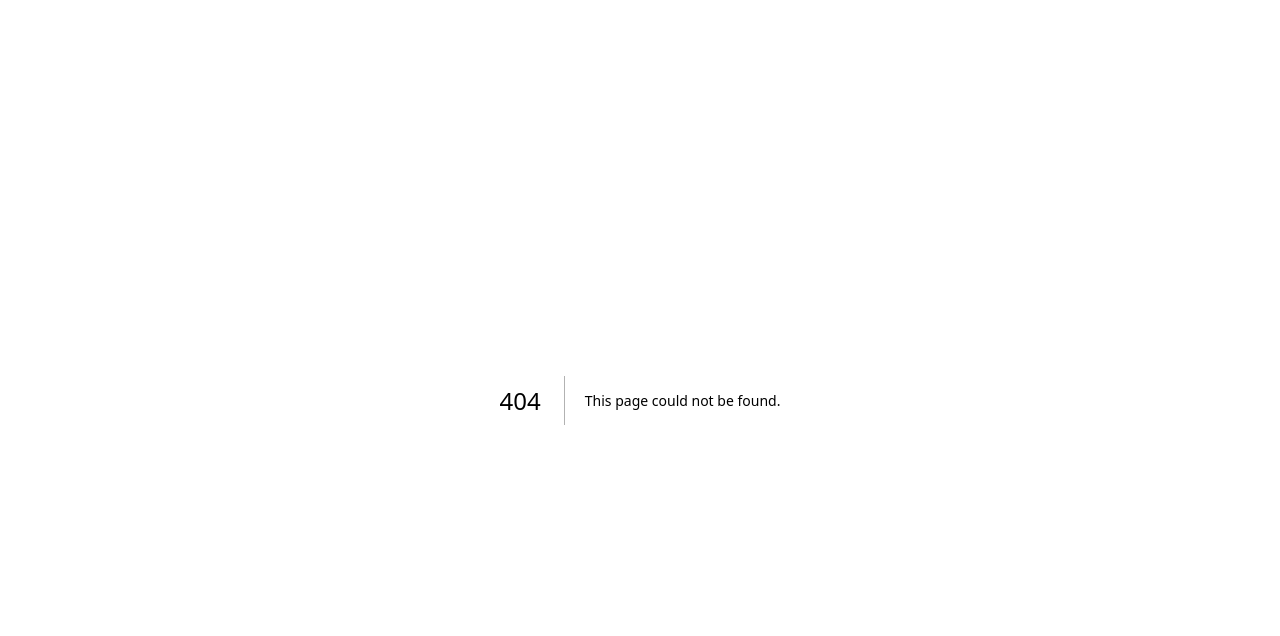
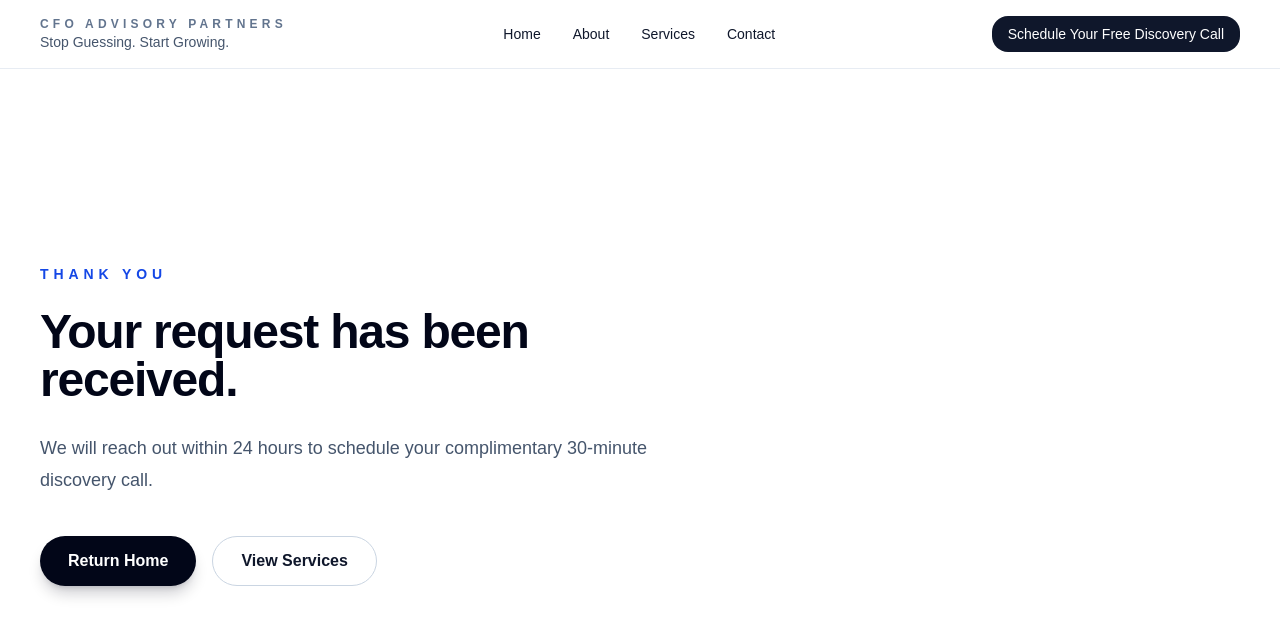
Before and after one commit to cfoadvisorypartners/cfo-advisory-partners-site, a Next.js app: page /thank-you in a window 1280 px wide. Before the commit this address had no page. Shown: the top 636 px of the page. Built offline with nearby package versions, Linux system fonts and the light colour scheme.

Commit message:
Redirect lead form to thank-you page

```diff
--- /dev/null
+++ b/src/app/thank-you/page.tsx
@@ -0,0 +1,43 @@
+import Link from "next/link";
+import { SiteHeader } from "@/components/site-header";
+
+export default function ThankYouPage() {
+  return (
+    <div className="min-h-screen bg-white text-slate-900">
+      <SiteHeader />
+
+      <main className="mx-auto flex min-h-[calc(100vh-88px)] max-w-7xl items-center px-6 py-20 lg:px-10">
+        <section className="max-w-2xl">
+          <p className="text-sm font-semibold uppercase tracking-[0.35em] text-blue-700">
+            Thank you
+          </p>
+
+          <h1 className="mt-6 text-4xl font-semibold tracking-tight text-slate-950 sm:text-5xl">
+            Your request has been received.
+          </h1>
+
+          <p className="mt-7 text-lg leading-8 text-slate-600">
+            We will reach out within 24 hours to schedule your complimentary
+            30-minute discovery call.
+          </p>
+
+          <div className="mt-10 flex flex-wrap gap-4">
+            <Link
+              href="/"
+              className="inline-flex items-center justify-center rounded-full bg-slate-950 px-7 py-3 text-base font-semibold !text-white shadow-lg shadow-slate-950/20 transition hover:bg-blue-700"
+            >
+              Return Home
+            </Link>
+
+            <Link
+              href="/services"
+              className="inline-flex items-center justify-center rounded-full border border-slate-300 px-7 py-3 text-base font-semibold text-slate-800 transition hover:border-blue-700 hover:text-blue-700"
+            >
+              View Services
+            </Link>
+          </div>
+        </section>
+      </main>
+    </div>
+  );
+}
--- a/src/components/lead-form.tsx
+++ b/src/components/lead-form.tsx
@@ -1,11 +1,13 @@
 "use client";
 
 import { type FormEvent, useState } from "react";
+import { useRouter } from "next/navigation";
 import { revenueRanges } from "@/lib/site-content";
 
-type SubmitStatus = "idle" | "submitting" | "success" | "error";
+type SubmitStatus = "idle" | "submitting" | "error";
 
 export function LeadForm() {
+  const router = useRouter();
   const [status, setStatus] = useState<SubmitStatus>("idle");
   const [errorMessage, setErrorMessage] = useState("");
 
@@ -33,7 +35,7 @@ export function LeadForm() {
       fbq?.("track", "Lead");
 
       form.reset();
-      setStatus("success");
+      router.push("/thank-you");
     } catch {
       setErrorMessage(
         "Something went wrong. Please try again, or email info@cfoadvisorypartners.net."
@@ -46,16 +48,6 @@ export function LeadForm() {
 
   return (
     <div className="rounded-xl bg-white p-6 text-slate-900">
-      {status === "success" ? (
-        <div className="rounded-lg border border-emerald-200 bg-emerald-50 p-4 text-sm leading-6 text-emerald-950">
-          <p className="font-semibold">Thank you. Your request has been received.</p>
-          <p className="mt-1">
-            We will reach out within 24 hours to schedule your complimentary
-            30-minute discovery call.
-          </p>
-        </div>
-      ) : null}
-
       <form onSubmit={handleSubmit} className="mt-4 grid gap-4 first:mt-0">
         <p className="text-sm leading-6 text-slate-700">
           Submit your information and we will reach out within 24 hours to
```
